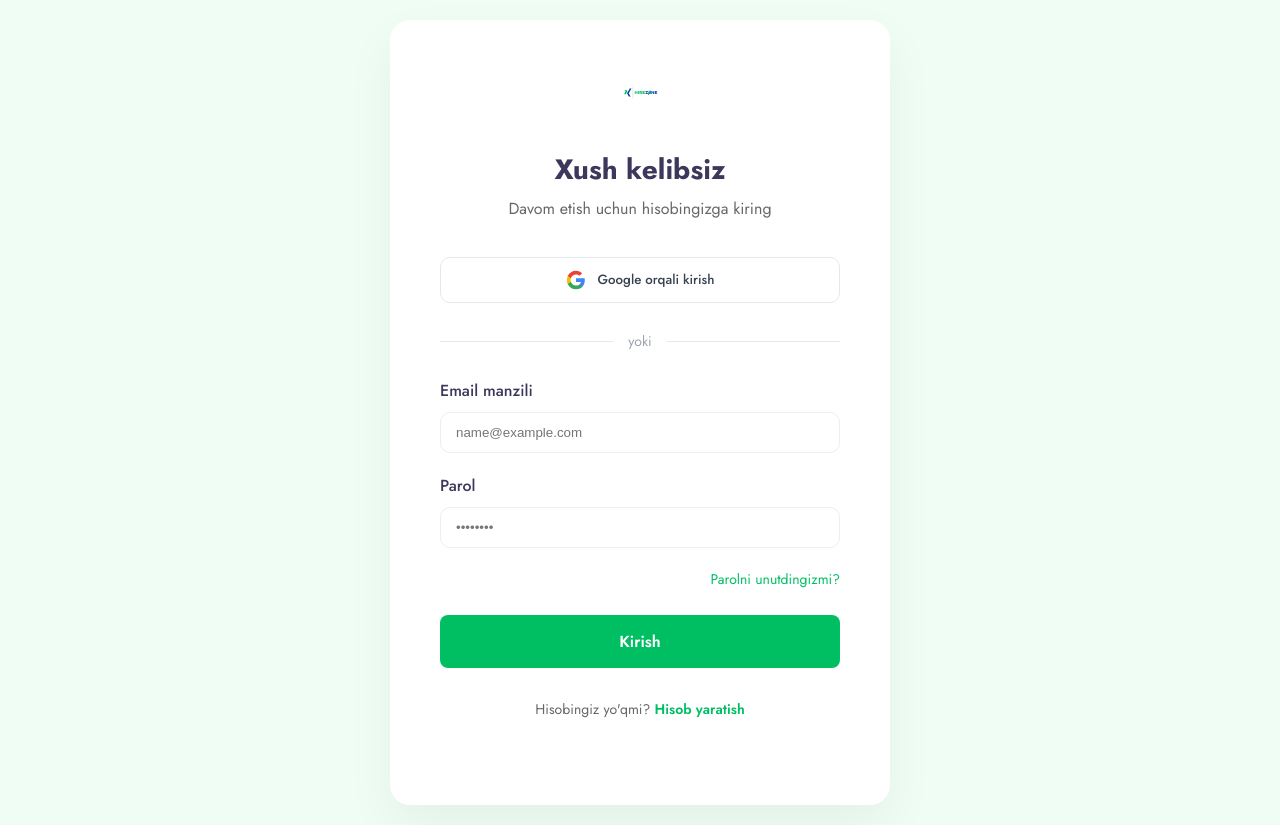
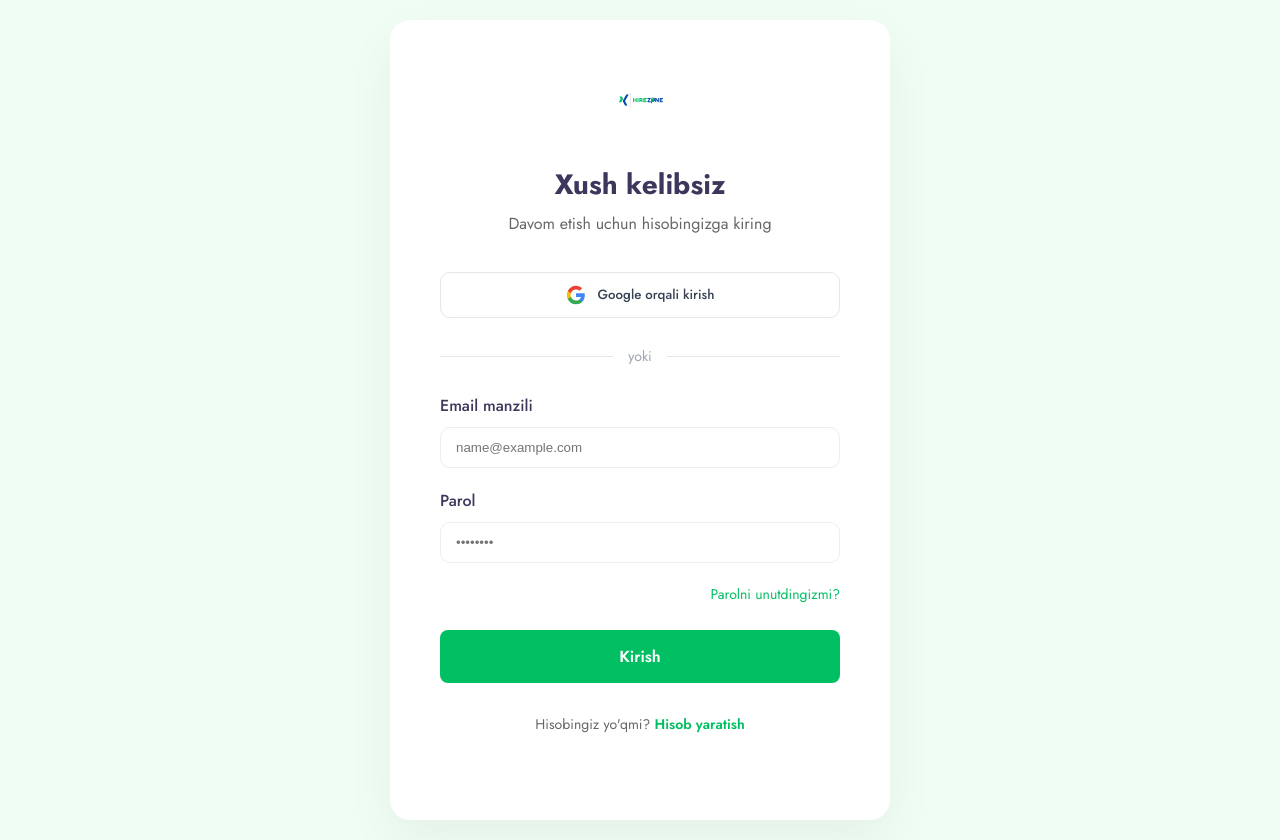
Before and after one commit to HasanxonMuhammad/hirezone-uz, a Next.js app: page /login in a window 1280 px wide. Built offline with nearby package versions, Linux system fonts and the light colour scheme.

Commit message:
style: increase logo size on login and register pages

```diff
--- a/drizzle.config.ts
+++ b/drizzle.config.ts
@@ -1,4 +1,7 @@
 import { defineConfig } from "drizzle-kit";
+import * as dotenv from "dotenv";
+
+dotenv.config({ path: ".env.local" });
 
 export default defineConfig({
     schema: "./src/lib/db/schema.ts",
--- a/package.json
+++ b/package.json
@@ -10,6 +10,7 @@
   },
   "dependencies": {
     "bcrypt": "^6.0.0",
+    "dotenv": "^17.3.1",
     "drizzle-orm": "^0.45.1",
     "framer-motion": "^12.34.2",
     "lucide-react": "^0.575.0",
--- a/src/app/login/page.tsx
+++ b/src/app/login/page.tsx
@@ -54,7 +54,7 @@ function LoginForm() {
                 transition={{ duration: 0.5 }}
             >
                 <Link href="/" className={styles.logo}>
-                    <Image src="/logo.svg" alt="HireZone Logo" width={180} height={45} priority />
+                    <Image src="/logo.svg" alt="HireZone Logo" width={240} height={60} priority />
                 </Link>
 
                 <h1>{t.auth.loginTitle}</h1>
--- a/src/app/register/page.tsx
+++ b/src/app/register/page.tsx
@@ -67,7 +67,7 @@ export default function RegisterPage() {
                 transition={{ duration: 0.5 }}
             >
                 <Link href="/" className={styles.logo}>
-                    <Image src="/logo.svg" alt="HireZone Logo" width={180} height={45} priority />
+                    <Image src="/logo.svg" alt="HireZone Logo" width={240} height={60} priority />
                 </Link>
 
                 <h1>{t.auth.registerTitle}</h1>
```
Also changed, not shown: 1 other file (tests, documents, lock files or other folders).
